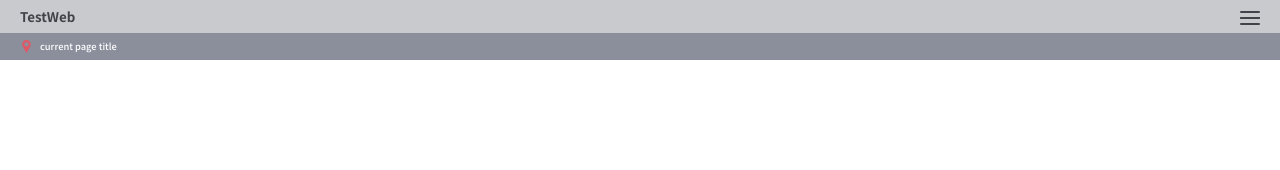
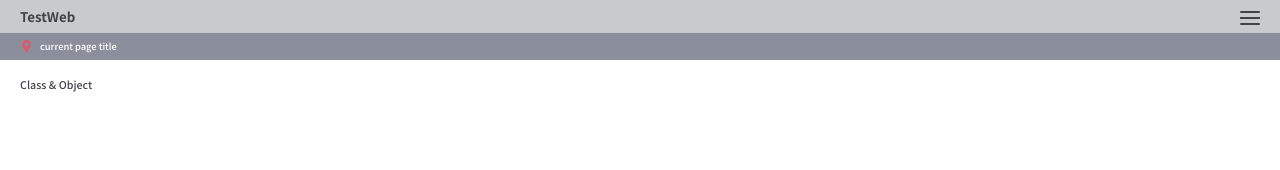
Before and after one commit to devlkhkr/rctprtc, a React (Create React App) app: page /Class in a window 1280 px wide. Shown: the top 170 px of the page. Built offline with nearby package versions, Linux system fonts and the light colour scheme.

Commit message:
add classTest menu
add classTest menu

```diff
--- a/src/components/Menu.js
+++ b/src/components/Menu.js
@@ -18,6 +18,7 @@ const Menu = ({name}) => {
                         <li><NavLink to="/tools" activeClassName="on">Tools</NavLink></li>
                         <li><NavLink to="/sql" activeClassName="on">SQLTest</NavLink></li>
                         <li><NavLink to="/bind" activeClassName="on">BindTest</NavLink></li>
+                        <li><NavLink to="/class" activeClassName="on">ClassTest</NavLink></li>
                     </ul>
                 </div>
             </div>
--- /dev/null
+++ b/src/pages/Class.js
@@ -0,0 +1,22 @@
+import React, { Component } from 'react';
+
+class ClassTest extends Component{
+    constructor(props){
+        super(props);
+        this.state = {
+
+        };
+    }
+
+    render(){
+        return (
+            <div>
+                <div className="wrapper_tool">
+                    <h3>Class & Object</h3>
+                </div>
+            </div>
+        );
+    }
+};
+
+export default ClassTest;
--- a/src/pages/index.js
+++ b/src/pages/index.js
@@ -5,3 +5,4 @@ export { default as Post } from './Post';
 export { default as Tools } from './Tools';
 export { default as Sql } from './Sql';
 export { default as Bind } from './Bind';
+export { default as Class } from './Class';
--- a/src/shared/App.js
+++ b/src/shared/App.js
@@ -1,6 +1,6 @@
 import React, { Component } from 'react';
 import { Route, Switch } from 'react-router-dom';
-import { Home, About, Posts, Tools, Sql, Bind } from 'pages';
+import { Home, About, Posts, Tools, Sql, Bind, Class } from 'pages';
 import Menu from 'components/Menu';
 
 class App extends Component {
@@ -24,6 +24,7 @@ class App extends Component {
                     <Route path="/tools" component={Tools}/>
                     <Route path="/sql" component={Sql}/>
                     <Route path="/bind" component={Bind}/>
+                    <Route path="/Class" component={Class}/>
                 </div>
             </div>
         );
```
Also changed, not shown: 1 other file (tests, documents, lock files or other folders).
